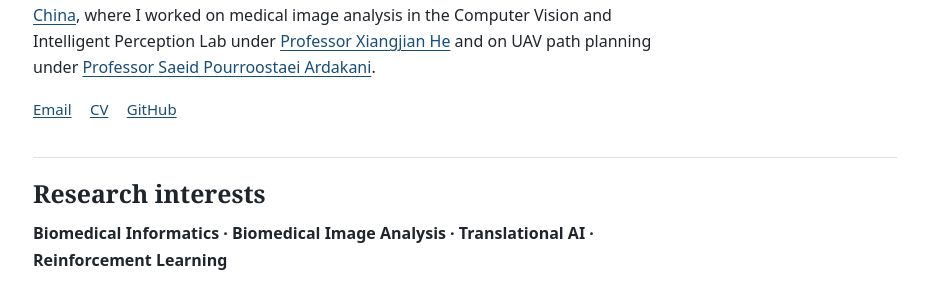
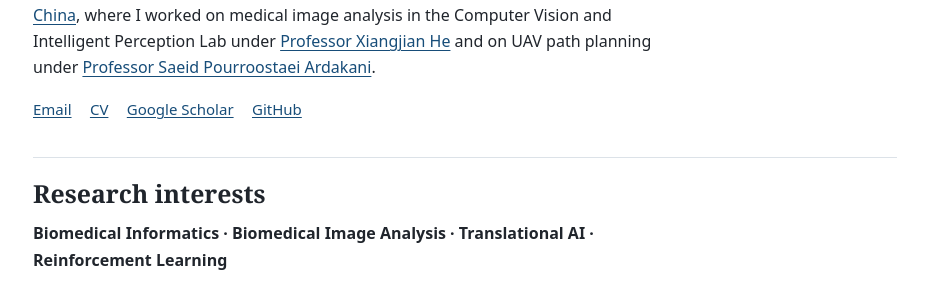
Before and after one commit to CC0117/cc0117.github.io, a Jekyll site: the page built from _pages/about.md, in a window 1280 px wide. Shown: the part 320-614 px from the top of the page, without its empty margins (175-1103 px from the left). Built offline with Jekyll 4.4.1, drawn with Linux system fonts in a browser that asks for light colours.

Commit message:
Link Google Scholar on homepage

```diff
--- a/_config.yml
+++ b/_config.yml
@@ -33,7 +33,7 @@ author:
 
   # Academic websites
   arxiv            : # URL - Update with the correct link to your profile
-  googlescholar    : # "https://scholar.google.com/citations?user=PS_CX0AAAAAJ"
+  googlescholar    : "https://scholar.google.com/citations?hl=en&user=xbmigG4AAAAJ"
   impactstory      : # URL
   orcid            : # "http://orcid.org/yourorcidurl"
   semantic         : # URL
--- a/_pages/about.md
+++ b/_pages/about.md
@@ -17,6 +17,9 @@ redirect_from:
     <ul class="profile-links" aria-label="Contact and profiles">
       <li><a href="mailto:{{ site.author.email | escape }}">Email</a></li>
       <li><a href="{{ '/cv/' | relative_url }}">CV</a></li>
+      {% if site.author.googlescholar %}
+        <li><a href="{{ site.author.googlescholar | escape }}">Google Scholar</a></li>
+      {% endif %}
       <li><a href="https://github.com/CC0117">GitHub</a></li>
     </ul>
   </div>
```
